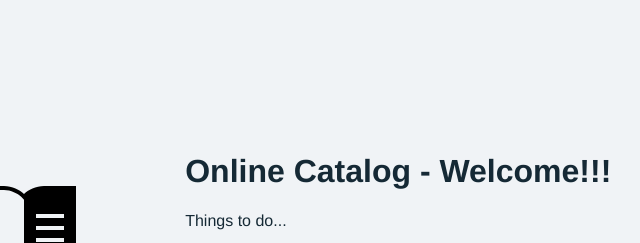
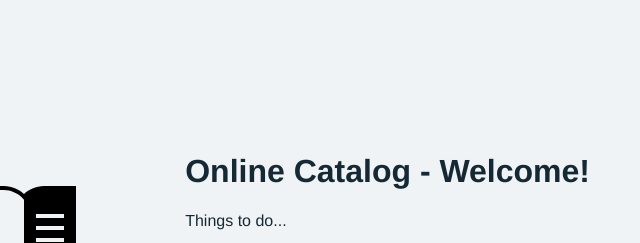
Before and after one commit to lrdavis2/LinsOnlineCatalog-YS, a website: page public/index.html in a window 1280 px wide. Shown: the top 243 px of the page, 357-997 px from the left. Drawn offline with Linux system fonts and the light colour scheme.

Commit message:
Some more updates to trigger build

```diff
--- a/public/index.html
+++ b/public/index.html
@@ -15,7 +15,7 @@
         <td style= "width:30%;">
           <img class = "newappIcon" src="images/catalog.svg">
         <td>
-            <h1>Online Catalog - Welcome!!!</h1>
+            <h1>Online Catalog - Welcome!</h1>
             <p>Things to do... </p>
             <ul>
               <li><a href="/login">Login</a> to add, remove, search and buy items</li>
```
Also changed, not shown: public/login.html (+1 -1 lines).
